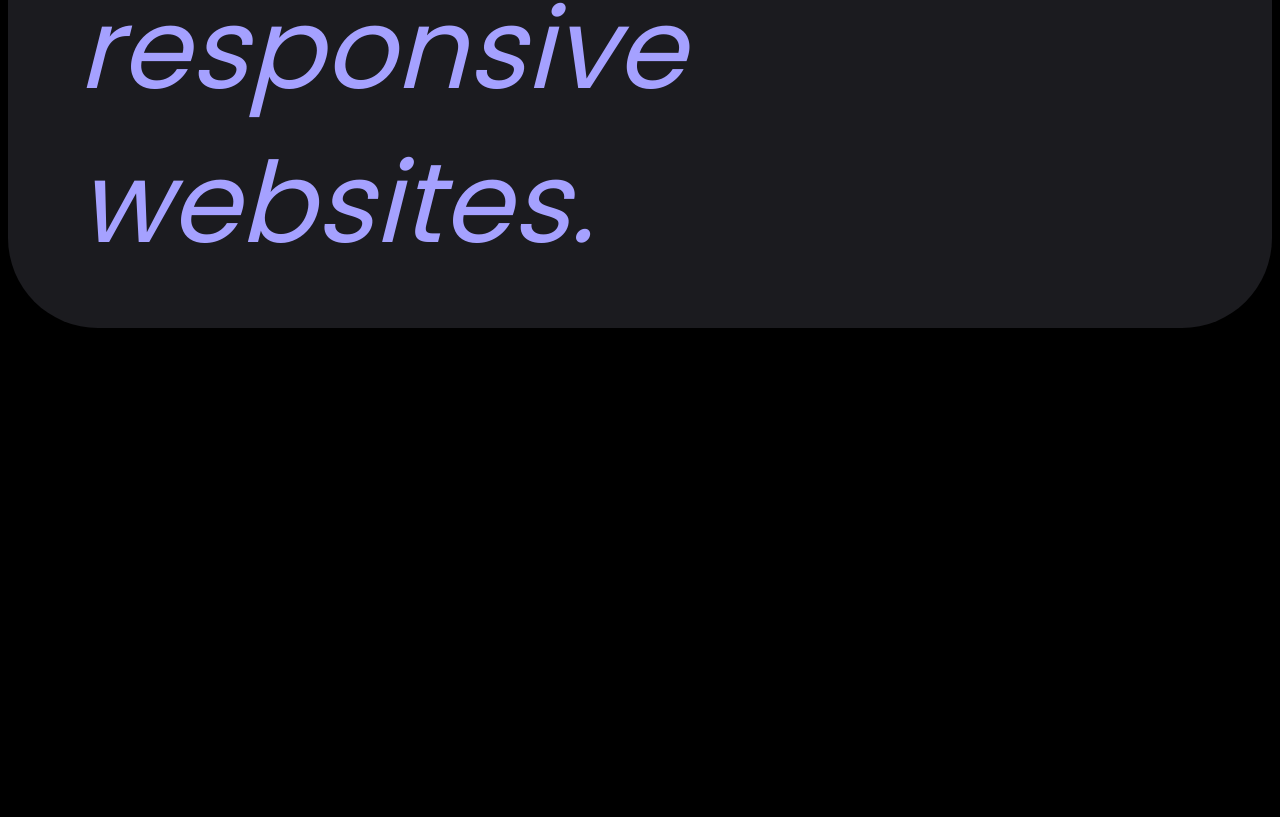
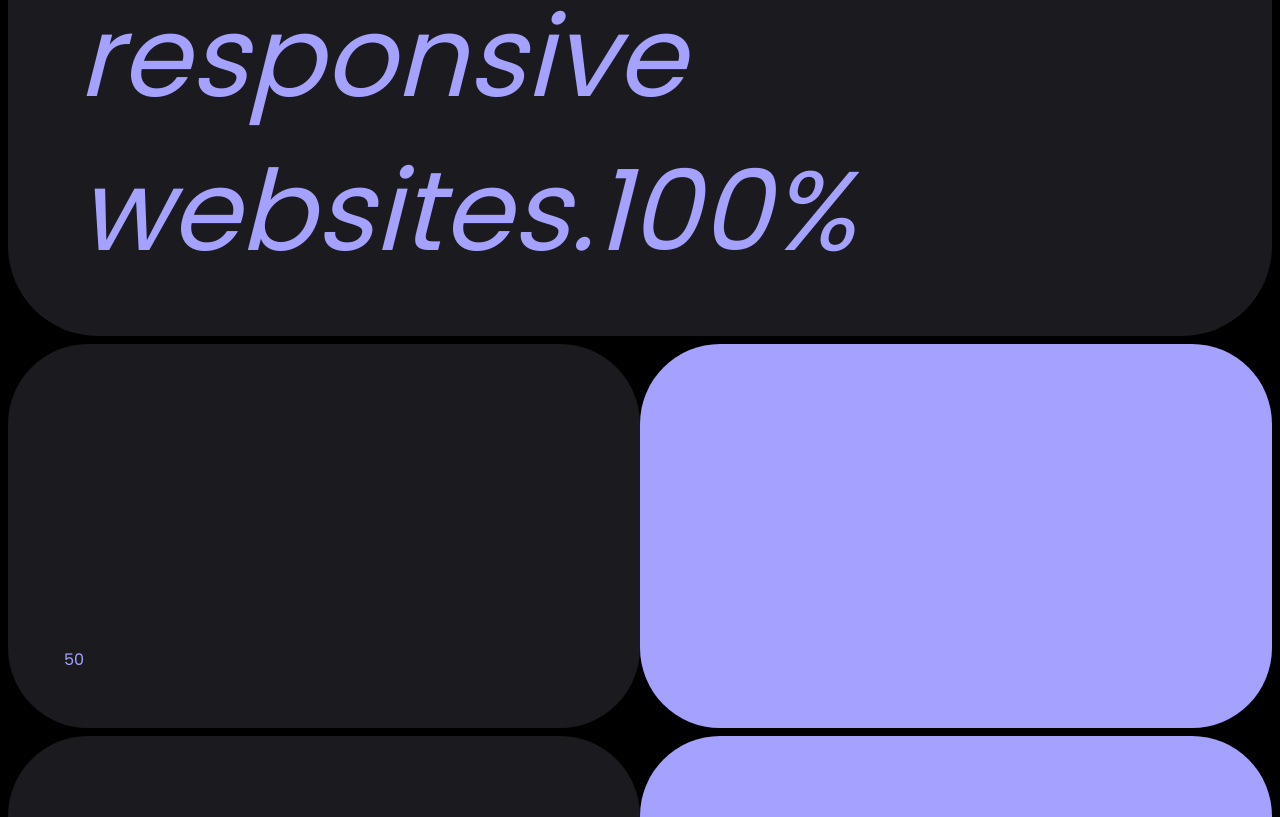
Before and after one commit to Vishal-V-Bhalerao/portfolio-website, a Next.js app: page / in a window 1280 px wide. Shown: the part 1654-2471 px from the top of the page. Before the commit the page ends 1990 px from the top, so only its background shows below. Built offline with nearby package versions, Linux system fonts and the light colour scheme.

Commit message:
skill section

```diff
--- a/app/page.tsx
+++ b/app/page.tsx
@@ -1,10 +1,11 @@
 import React from 'react'
 
-import HeroSection from '@/src/components/containers/hero-section'
+import HeroSection from '@/src/components/containers/heroSection'
 import Summary from '@/src/components/containers/summary'
+import SkillRow from '@/src/components/containers/skillRow'
 export default function Home() {
   return (
-    <div className={'p-2'}>
+    <div className={'p-2 flex flex-col gap-2'}>
       <HeroSection></HeroSection>
       <Summary
         fontSize={'7rem'}
@@ -13,6 +14,9 @@ export default function Home() {
         textColor={'#A5A1FF'}
         text={`Innovative Front End Developer with 6.5 years of experience building and maintaining responsive websites.`}
       ></Summary>
+      <SkillRow></SkillRow>
+      <SkillRow></SkillRow>
+      <SkillRow></SkillRow>
     </div>
   )
 }
--- a/src/components/common/action-card.tsx
+++ b/src/components/common/actionCard.tsx
@@ -7,9 +7,10 @@ interface ActionCardProps {
   type: 'XSMALL' | 'SMALL' | 'MEDIUM' | 'LARGE' | 'XLARGE'
   children?: ReactElement
   textColor: string
-  scrollTextSize: string
-  scrollTextColor: string
+  scrollTextSize?: string
+  scrollTextColor?: string
   hideTextOnHover?: boolean
+  disableAnimation?: boolean
 }
 
 const ActionCard: FC<ActionCardProps> = ({
@@ -20,9 +21,11 @@ const ActionCard: FC<ActionCardProps> = ({
   scrollTextSize,
   scrollTextColor,
   hideTextOnHover = false,
+  disableAnimation = false,
 }: ActionCardProps) => {
   const [isHoverActive, setIsHoverActive] = useState(false)
   const getClassNameByType = useCallback(() => {
+    if (disableAnimation) return ''
     let sizeClass = 'medium'
     switch (type) {
       case 'XSMALL':
@@ -50,6 +53,7 @@ const ActionCard: FC<ActionCardProps> = ({
       onMouseLeave={() => setIsHoverActive(false)}
       className={`flex flex-col justify-end p-14 cursor-pointer relative w-full h-full border-ra rounded-full overflow-hidden transition ease delay-100 bg-blue-500 duration-300 ${getClassNameByType()}`}
     >
+      {!disableAnimation && (
         <div
           style={{
             opacity: hideTextOnHover ? (isHoverActive ? 0 : 100) : isHoverActive ? 100 : 0,
@@ -75,7 +79,8 @@ const ActionCard: FC<ActionCardProps> = ({
             {'Frontend developer in React.'}
           </span>
         </div>
-      {!hideTextOnHover && isHoverActive ? null : children}
+      )}
+      <div>{children}</div>
     </div>
   )
 }
@@ -97,17 +102,11 @@ export const ActionCardHeader: FC<ActionCardHeaderProps> = ({ icon, label }) =>
 }
 
 export interface ActionCardBodyProps {
-  label?: string
-  icon?: IconDefinition
+  children?: ReactElement
 }
 
-export const ActionCardBody: FC<ActionCardBodyProps> = ({ icon, label }) => {
-  return (
-    <div className="flex justify-between items-center">
-      <div>{icon && <FontAwesomeIcon icon={icon}></FontAwesomeIcon>}</div>
-      <div>{label && <h5>{label}</h5>}</div>
-    </div>
-  )
+export const ActionCardBody: FC<ActionCardBodyProps> = ({ children }) => {
+  return <div className="flex justify-between items-center">{children}</div>
 }
 
 export interface ActionCardFooterProps {
--- a/src/components/containers/hero-section.tsx
+++ b/src/components/containers/heroSection.tsx
@@ -4,7 +4,7 @@ import useMyCustomHook from '../../hooks/customTypedRef'
 import animationData from '@/public/json/feNtrQwSyg_new.json'
 import bgAnimationData from '@/public/json/animation_lk12zdpa.json'
 import React, { useEffect, useRef } from 'react'
-import ActionCard, { ActionCardBody, ActionCardFooter, ActionCardHeader } from '../common/action-card'
+import ActionCard, { ActionCardBody, ActionCardFooter, ActionCardHeader } from '../common/actionCard'
 import { faFolder, faFaceSmile, faPaperPlane } from '@fortawesome/free-regular-svg-icons'
 export default function HeroSection() {
   const { ref: animationRef } = useMyCustomHook<HTMLDivElement>()
--- /dev/null
+++ b/src/components/containers/skillRow.tsx
@@ -0,0 +1,57 @@
+'use client'
+import { useRef } from 'react'
+
+import ActionCard, { ActionCardBody } from '../common/actionCard'
+import { useIntersectionObserver } from '@/src/hooks/useIntersectionObserver'
+
+const thresholdArray: Array<number> = []
+for (let i = 1; i <= 100; i++) {
+  thresholdArray.push(i * 0.01)
+}
+
+const SkillRow = () => {
+  const ref = useRef(null)
+  const entry = useIntersectionObserver(ref, { threshold: thresholdArray }) // [0.0, 0.1, 0.2, 0.3, 0.4, 0.5, 0.6, 0.7, 0.8, 0.9, 1.0]
+  const percentVisible = entry?.intersectionRatio ? Math.floor(entry?.intersectionRatio * 50) : 0
+
+  return (
+    <div>
+      <div
+        className="flex flex-row w-full h-96"
+        style={
+          {
+            // backgroundColor: '#1B1B1F',
+          }
+        }
+      >
+        <div
+          className="w-1/2 transition ease delay-100 duration-1000"
+          style={{
+            transition: 'transform 1s fade-in',
+            transform: `translate(${Math.floor(50 - percentVisible)}%, 0%)`,
+          }}
+        >
+          <ActionCard bgColor={'#1B1B1F'} type={'MEDIUM'} textColor={'#A5A1FF'} disableAnimation>
+            <ActionCardBody>
+              <p>{percentVisible}</p>
+            </ActionCardBody>
+          </ActionCard>
+        </div>
+        <div
+          className="w-1/2 transition ease delay-100 duration-1000"
+          style={{
+            transition: 'transform 4s fade-in',
+            transform: `translate(${Math.floor(-50 + percentVisible)}%, 0%)`,
+          }}
+        >
+          <ActionCard bgColor={'#A5A1FF'} type={'MEDIUM'} textColor={'#1B1B1F'} disableAnimation>
+            <ActionCardBody></ActionCardBody>
+          </ActionCard>
+        </div>
+      </div>
+      <div ref={ref}></div>
+    </div>
+  )
+}
+
+export default SkillRow
--- a/src/components/containers/summary.tsx
+++ b/src/components/containers/summary.tsx
@@ -1,5 +1,6 @@
-import { FC } from 'react'
-import ActionCard from '../common/action-card'
+'use client'
+import { FC, ReactElement, useRef } from 'react'
+import { useIntersectionObserver } from '@/src/hooks/useIntersectionObserver'
 
 interface SummaryProps {
   bgColor: string
@@ -10,6 +11,9 @@ interface SummaryProps {
 }
 
 const Summary: FC<SummaryProps> = ({ bgColor, fontSize, text, padding, textColor }: SummaryProps) => {
+  const ref = useRef(null)
+  const entry = useIntersectionObserver(ref, { threshold: [0.0, 0.1, 0.2, 0.3, 0.4, 0.5, 0.6, 0.7, 0.8, 0.9, 1.0] })
+  const percentVisible = entry?.intersectionRatio ? Math.floor(entry?.intersectionRatio * 100) : 0
   return (
     <div
       style={{
@@ -19,12 +23,14 @@ const Summary: FC<SummaryProps> = ({ bgColor, fontSize, text, padding, textColor
       className="rounded-large w-full h-full leading-snug"
     >
       <p
+        ref={ref}
         style={{
           fontSize: fontSize,
           color: textColor,
         }}
       >
         <em>{text}</em>
+        <em>{percentVisible}%</em>
       </p>
     </div>
   )
--- /dev/null
+++ b/src/hooks/useIntersectionObserver.ts
@@ -0,0 +1,41 @@
+import { RefObject, useEffect, useState } from 'react'
+
+interface Args extends IntersectionObserverInit {
+  freezeOnceVisible?: boolean
+}
+
+export function useIntersectionObserver(
+  elementRef: RefObject<Element>,
+  {
+    threshold = 0,
+    root = null,
+    rootMargin = '0%',
+    freezeOnceVisible = false,
+  }: Args,
+): IntersectionObserverEntry | undefined {
+  const [entry, setEntry] = useState<IntersectionObserverEntry>()
+
+  const frozen = entry?.isIntersecting && freezeOnceVisible
+
+  const updateEntry = ([entry]: IntersectionObserverEntry[]): void => {
+    setEntry(entry)
+  }
+
+  useEffect(() => {
+    const node = elementRef?.current
+    const hasIOSupport = !!window.IntersectionObserver
+
+    if (!hasIOSupport || frozen || !node) return
+
+    const observerParams = { threshold, root, rootMargin }
+    const observer = new IntersectionObserver(updateEntry, observerParams)
+
+    observer.observe(node)
+
+    return () => observer.disconnect()
+
+    // eslint-disable-next-line react-hooks/exhaustive-deps
+  }, [elementRef?.current, JSON.stringify(threshold), root, rootMargin, frozen])
+
+  return entry
+}
```
Also changed, not shown: src/hooks/useIntersectionOberver.ts (deleted). Lines whose indentation alone changed are shown as unchanged.
